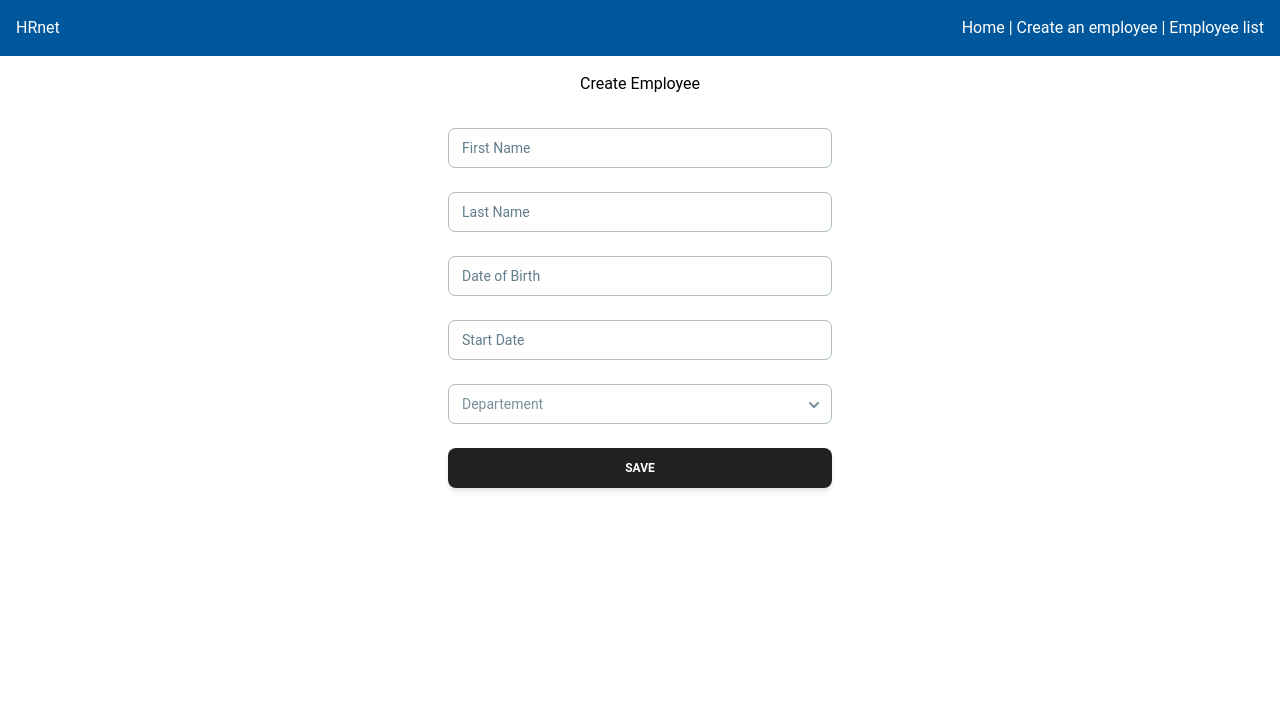
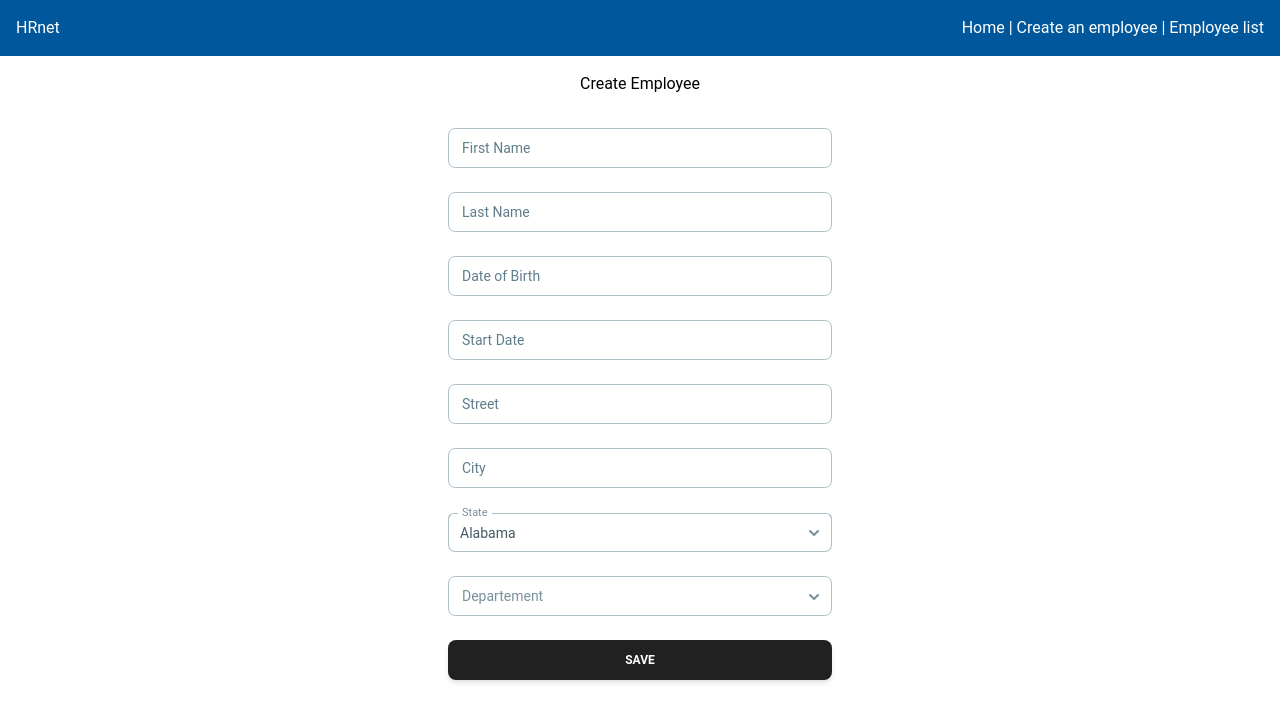
Before and after one commit to GB-LD/HRNet-react-app, a React (Vite) app: page /create-employee in a window 1280 px wide. Shown: the top 722 px of the page. Built offline with nearby package versions, Linux system fonts and the light colour scheme.

Commit message:
Refactor AdressForm to use CustomInput and CustomSelect components; update EmployeeForm to include AdressForm

```diff
--- a/src/components/organisms/AdressForm.jsx
+++ b/src/components/organisms/AdressForm.jsx
@@ -1,39 +1,41 @@
-// import Select from "../atoms/Select"
+import CustomInput from "../atoms/Input"
+import CustomSelect from "../atoms/Select"
 
-// const AdressForm = ({adress, setAdress}) => {
-//     const states = ["Alabama", "Alaska", "Arizona", "Arkansas", "California"]
+const AdressForm = ({adress, setAdress}) => {
+    const states = ["Alabama", "Alaska", "Arizona", "Arkansas", "California"]
 
-//   return (
-//     <div className="">
-//         <InputField
-//             label="Street"
-//             id='street'
-//             value={adress.street}
-//             onChange={(e) => setAdress({...adress, street: e.target.value})}
-//             placeholder='street name'
-//         />
-//         <InputField
-//             label="City"
-//             id='city'
-//             value={adress.city}
-//             onChange={(e) => setAdress({...adress, city: e.target.value})}
-//             placeholder='city name'
-//         />
-//         <Select
-//             options={states}
-//             value={adress.state}
-//             onChange={(e) => setAdress({...adress, state: e.target.value})}
-//         />
-//         <InputField
-//             label="Zip code"
-//             type='number'
-//             id='zipCode'
-//             value={adress.zipCode}
-//             onChange={(e) => setAdress({...adress, zipCode: e.target.value})}
-//             placeholder='zip code number'
-//         />
-//     </div>
-//   )
-// }
+  return (
+    <div className="flex flex-col gap-6">
+        <CustomInput
+            label="Street"
+            id='street'
+            value={adress.street}
+            onChange={(e) => setAdress({...adress, street: e.target.value})}
+            placeholder='street name'
+        />
+        <CustomInput
+            label="City"
+            id='city'
+            value={adress.city}
+            onChange={(e) => setAdress({...adress, city: e.target.value})}
+            placeholder='city name'
+        />
+        <CustomSelect
+            label="State"
+            options={states}
+            value={adress.state}
+            onChange={(value) => setAdress({...adress, state: value})}
+        />
+        {/* <InputField
+            label="Zip code"
+            type='number'
+            id='zipCode'
+            value={adress.zipCode}
+            onChange={(e) => setAdress({...adress, zipCode: e.target.value})}
+            placeholder='zip code number'
+        /> */}
+    </div>
+  )
+}
 
-// export default AdressForm
+export default AdressForm
--- a/src/components/templates/EmployeeForm.jsx
+++ b/src/components/templates/EmployeeForm.jsx
@@ -1,7 +1,7 @@
 import { useState } from "react"
 import CustomSelect from "../atoms/Select"
 import CustomButton from "../atoms/Button"
-// import AdressForm from "../organisms/AdressForm"
+import AdressForm from "../organisms/AdressForm"
 import CustomInput from "../atoms/Input"
 import CustomInputDate from "../atoms/InputDate"
 import { format } from "date-fns";
@@ -56,10 +56,10 @@ const EmployeeForm = () => {
             onChange={(date) => setForm({...form, startDate:  date ? format(date, "yyyy-MM-dd") : ""})}
             placeholder='Employee start date'
         />
-        {/* <AdressForm
+        <AdressForm
             adress={form.adress}
             setAdress={(adress) => setForm({...form, adress: adress})}
-        /> */}
+        />
         <CustomSelect
             label="Departement"
             options={departements}
```
